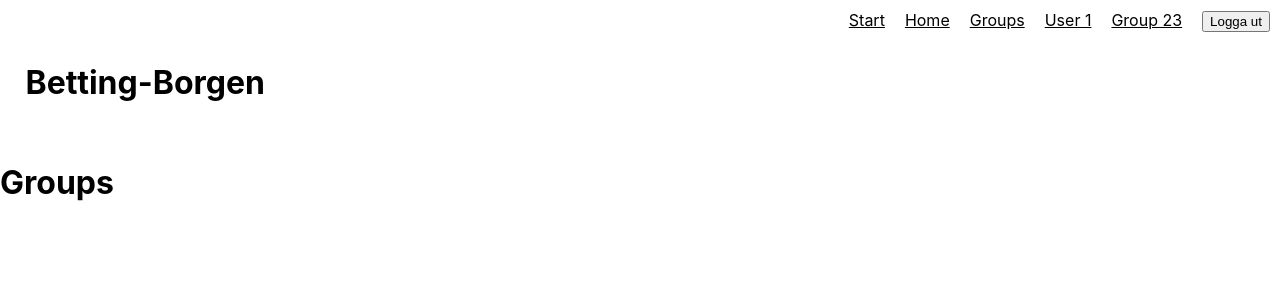
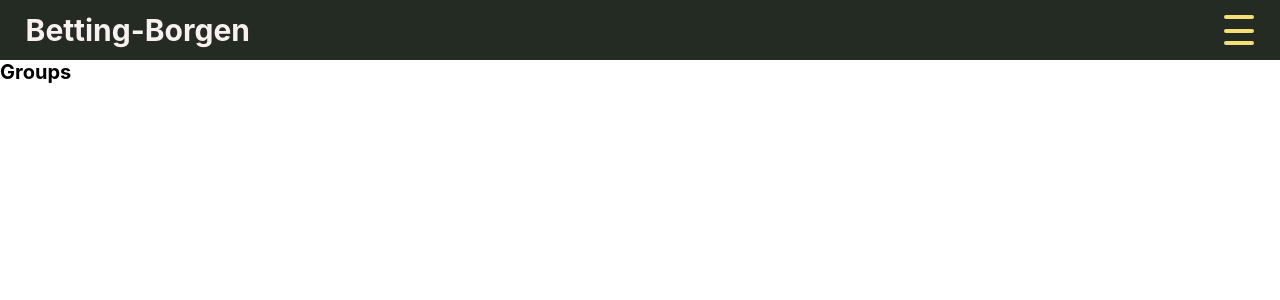
Before and after one commit to AnJson/betting-borgen-app, a React (Create React App) app: page /groups in a window 1280 px wide. Shown: the top 300 px of the page. Built offline with nearby package versions, Linux system fonts and the light colour scheme.

Commit message:
Fix menu-styling

```diff
--- a/src/index.css
+++ b/src/index.css
@@ -1,3 +1,22 @@
+:root {
+  --color-main: rgb(245, 222, 118);
+  --background-light: rgb(230, 240, 229);
+  --background-dark: rgb(35, 43, 34);
+  --textcolor-main: rgb(31, 30, 30);
+  --textcolor-light: rgb(250, 240, 240);
+}
+
+html {
+  font-size: 10px;
+}
+
+h1,
+h2,
+h3,
+h4 {
+  margin: 0;
+}
+
 body {
   margin: 0;
   font-family: -apple-system, BlinkMacSystemFont, 'Segoe UI', 'Roboto', 'Oxygen',
@@ -6,8 +25,3 @@ body {
   -webkit-font-smoothing: antialiased;
   -moz-osx-font-smoothing: grayscale;
 }
-
-code {
-  font-family: source-code-pro, Menlo, Monaco, Consolas, 'Courier New',
-    monospace;
-}
--- a/src/layout/Header/Header.module.css
+++ b/src/layout/Header/Header.module.css
@@ -5,14 +5,35 @@
 }
 
 .header {
+  position: relative;
   display: flex;
-  justify-content: flex-start;
+  justify-content: space-between;
+  align-items: center;
   padding: 0 2%;
+  height: 100%;
+  background-color: var(--background-dark);
+}
+
+.logo {
+  font-size: 3rem;
 }
 
 .logo,
 .logo:active,
 .logo:visited {
   text-decoration: none;
-  color: var(--textcolor-main);
+  color: var(--textcolor-light);
 }
+
+.menu {
+  position: absolute;
+  top: 100%;
+  right: 0;
+  overflow: hidden;
+  width: 0;
+  transition: all 300ms;
+}
+
+.menu.open {
+  width: 300px;
+}
--- a/src/layout/Header/Header.tsx
+++ b/src/layout/Header/Header.tsx
@@ -1,13 +1,25 @@
-import React from 'react'
+import React, { useState } from 'react'
 import { NavLink } from 'react-router-dom'
+import MenuToggler from '../../utils/MenuToggler/MenuToggler'
+import Navigation from '../Navigation/Navigation'
 import classes from './Header.module.css'
 
 const Header = () => {
+  const [menuIsOpen, setMenuIsOpen] = useState<boolean>(false)
+
+  const toggleMenuHandler = () => {
+    setMenuIsOpen(!menuIsOpen)
+  }
+
   return (
     <header className={classes.header}>
       <NavLink className={classes.logo} to='/'>
-        <h1>Betting-Borgen</h1>
+        <h1 className={classes.logo}>Betting-Borgen</h1>
       </NavLink>
+      <MenuToggler onOpen={toggleMenuHandler} onClose={toggleMenuHandler} />
+      <div className={`${classes.menu} ${menuIsOpen && classes.open}`}>
+        <Navigation />
+      </div>
     </header>
   )
 }
--- a/src/layout/MainLayout/MainLayout.module.css
+++ b/src/layout/MainLayout/MainLayout.module.css
@@ -7,9 +7,8 @@
 .wrapper {
   display: grid;
   grid-template-columns: 1fr;
-  grid-template-rows: auto 100px 1fr;
+  grid-template-rows: 6rem 1fr;
   grid-template-areas:
-  "navigation"
   "header"
   "main";
   min-height: 100vh;
@@ -17,13 +16,9 @@
 
 .header {
   background-color: #fff;
-  order: 2;
-}
-
-.navbar {
   order: 1;
 }
 
 .main {
-  order: 3;
+  order: 2;
 }
--- a/src/layout/MainLayout/MainLayout.tsx
+++ b/src/layout/MainLayout/MainLayout.tsx
@@ -1,7 +1,6 @@
 import React from 'react'
 import { Outlet } from 'react-router-dom'
 import Header from '../Header/Header'
-import Navigation from '../Navigation/Navigation'
 
 import classes from './MainLayout.module.css'
 
@@ -12,9 +11,6 @@ type Props = {
 const MainLayout = ({ children } : Props) => {
   return (
     <div className={classes.wrapper}>
-      <div className={classes.navbar}>
-        <Navigation />
-      </div>
       <div className={classes.header}>
         <Header />
       </div>
--- a/src/layout/Navigation/Navigation.module.css
+++ b/src/layout/Navigation/Navigation.module.css
@@ -4,10 +4,17 @@
   box-sizing: border-box;
 }
 
+li > a {
+  display: flex;
+  width: 100%;
+  justify-content: center;
+}
+
 a,
 a:active,
 a:visited {
-  color: var(--textcolor-main);
+  color: var(--textcolor-light);
+  text-decoration: none;
 }
 
 a:hover {
@@ -18,67 +25,31 @@ a:hover {
   position: relative;
   display: flex;
   width: 100%;
-  justify-content: flex-end;
   padding: 10px 10px;
-  background-color: #fff;
+  background-color: var(--background-dark);
+  border-radius: 0 0 0 8px;
 }
 
 .menu {
   display: flex;
-  gap: 20px;
+  flex-direction: column;
+  width: 100%;
+  gap: 10px;
+  padding: 0;
   list-style-type: none;
   margin: 0;
+  font-size: 1.8rem;
+  font-weight: 600;
 }
 
-.icon {
-  vertical-align: middle;
-  height: 25px;
-  width: 25px;
-  color: currentColor;
-  transition: all 200ms;
-  cursor: pointer;
-}
-
-.icon:hover {
-  color: var(--color-main);
+.menu-item {
+  display: flex;
+  justify-content: center;
+  align-items: center;
+  width: 100%;
+  min-width: 300px;
 }
 
 .active {
   color: var(--color-main);
 }
-
-.notifications-menu {
-  position: absolute;
-  top: 45px;
-  right: 0;
-  padding: 0 5px;
-  box-shadow: 0 4px 2px rgba(0, 0, 0, .25);
-  z-index: 100;
-  background-color: #fff;
-  width: 0;
-  max-width: 400px;
-  height: 500px;
-  transition: all 300ms;
-  transform: translateX(400px);
-  overflow-x: hidden;
-  overflow-y: auto;
-}
-
-.notifications-menu__active {
-  transform: translateX(0);
-  width: 100%;
-}
-
-.notifications-menu::-webkit-scrollbar {
-  width: 6px;
-}
-
-.notifications-menu::-webkit-scrollbar-track {
-  background-color: transparent;
-}
-
-.notifications-menu::-webkit-scrollbar-thumb {
-  width: 6px;
-  height: 6px;
-  background-color: var(--textcolor-light);
-}
--- /dev/null
+++ b/src/utils/MenuToggler/MenuToggler.module.css
@@ -0,0 +1,93 @@
+.visuallyHidden {
+  position: absolute;
+  overflow: hidden;
+  clip: rect(0 0 0 0);
+  height: 1px; width: 1px;
+  margin: -1px; padding: 0; border: 0;
+}
+
+.hamburger {
+  margin: 0 auto;
+  width: 30px;
+  height: 30px;
+  position: relative;
+  cursor: pointer;
+}
+
+.hamburger .bar {
+  padding: 0;
+  width: 30px;
+  height: 4px;
+  background-color: var(--color-main);
+  display: block;
+  border-radius: 4px;
+  transition: all 0.4s ease-in-out;
+  position: absolute;
+}
+
+.bar1 {
+  top: 0;
+}
+
+.bar2,
+.bar3 {
+    top: 13.5px;
+}
+
+.bar3 {
+    right: 0;
+}
+
+.bar4 {
+    bottom: 0;
+}
+
+.hamburger4 .bar4 {
+  top: 13.5px;
+}
+
+.hamburger4 .bar5 {
+  bottom: 0px;
+}
+
+.hamburger4 .bar {
+  transition: all 0.4s ease-in-out, transform 0.4s ease-in-out 0.4s;
+}
+
+.hamburger4 .bar2 {
+  width: 1px;
+  transform: rotate(90deg);
+  left: 13.5px;
+}
+
+.hamburger4 .bar3 {
+  width: 1px;
+  left: 13.5px;
+
+}
+
+.checkbox4:checked + .hamburger4 > .bar1 {
+  top: 13.5px;
+  background-color: transparent;
+}
+
+.checkbox4:checked + .hamburger4 > .bar2 {
+  left: 0px;
+  width: 30px;
+  transform: rotate(45deg);
+}
+
+.checkbox4:checked + .hamburger4 > .bar3 {
+  left: 0;
+  width: 30px;
+  transform: rotate(-45deg);
+}
+
+.checkbox4:checked + .hamburger4 > .bar4 {
+  background-color: transparent;
+}
+
+.checkbox4:checked + .hamburger4 > .bar5 {
+  bottom: 13.5px;
+  background-color: transparent;
+}
--- /dev/null
+++ b/src/utils/MenuToggler/MenuToggler.tsx
@@ -0,0 +1,44 @@
+import React, { useState } from 'react'
+import classes from './MenuToggler.module.css'
+
+type Props = {
+  onOpen: () => void
+  onClose: () => void
+}
+
+const MenuToggler = ({ onOpen, onClose } : Props) => {
+  const [isOpen, setIsOpen] = useState<boolean>(false)
+
+  const clickHandler = () => {
+    if (!isOpen) {
+      onOpen()
+    } else {
+      onClose()
+    }
+
+    setIsOpen(!isOpen)
+  }
+
+  return (
+    <>
+      <label htmlFor='checkbox4'>
+        <input type='checkbox' id='checkbox4' className={`${classes.checkbox4} ${classes.visuallyHidden}`} />
+        <div
+          className={`${classes.hamburger} ${classes.hamburger4}`}
+          role='button'
+          tabIndex={0}
+          onClick={clickHandler}
+          onKeyPress={clickHandler}
+        >
+          <span className={`${classes.bar} ${classes.bar1}`} />
+          <span className={`${classes.bar} ${classes.bar2}`} />
+          <span className={`${classes.bar} ${classes.bar3}`} />
+          <span className={`${classes.bar} ${classes.bar4}`} />
+          <span className={`${classes.bar} ${classes.bar5}`} />
+        </div>
+      </label>
+    </>
+  )
+}
+
+export default MenuToggler
```
